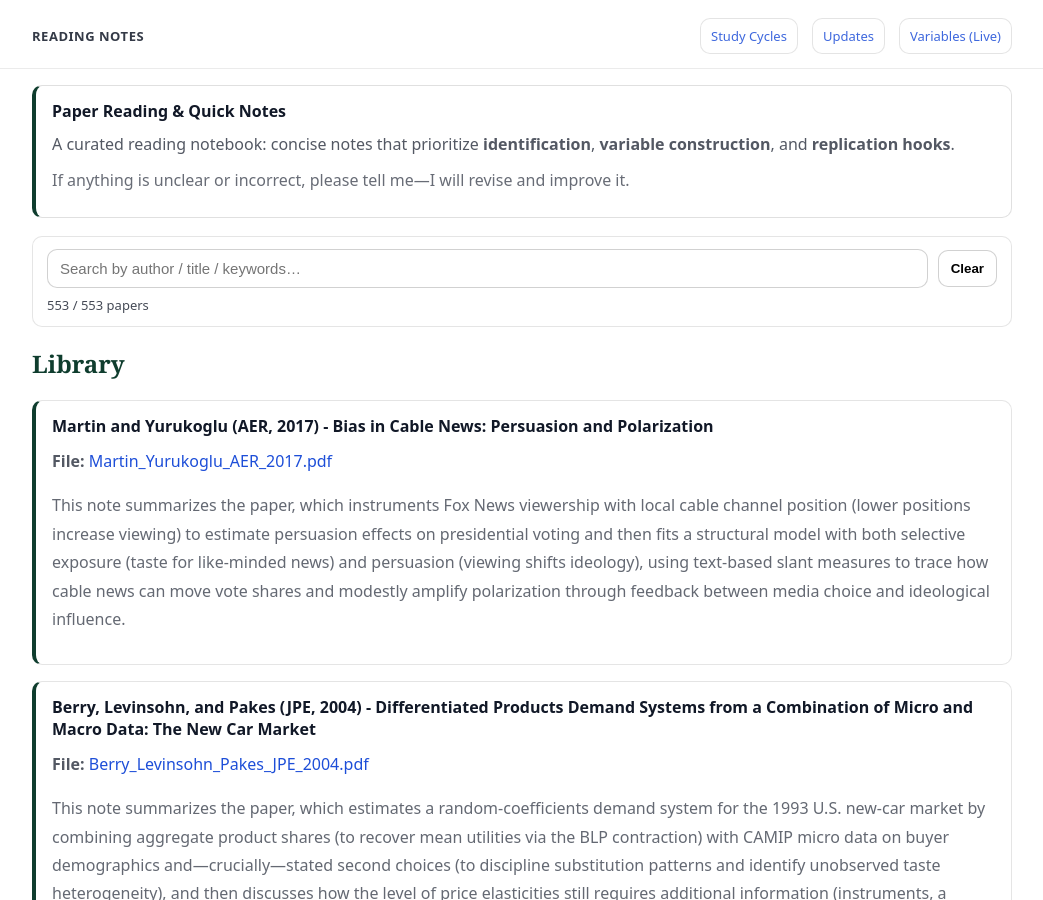
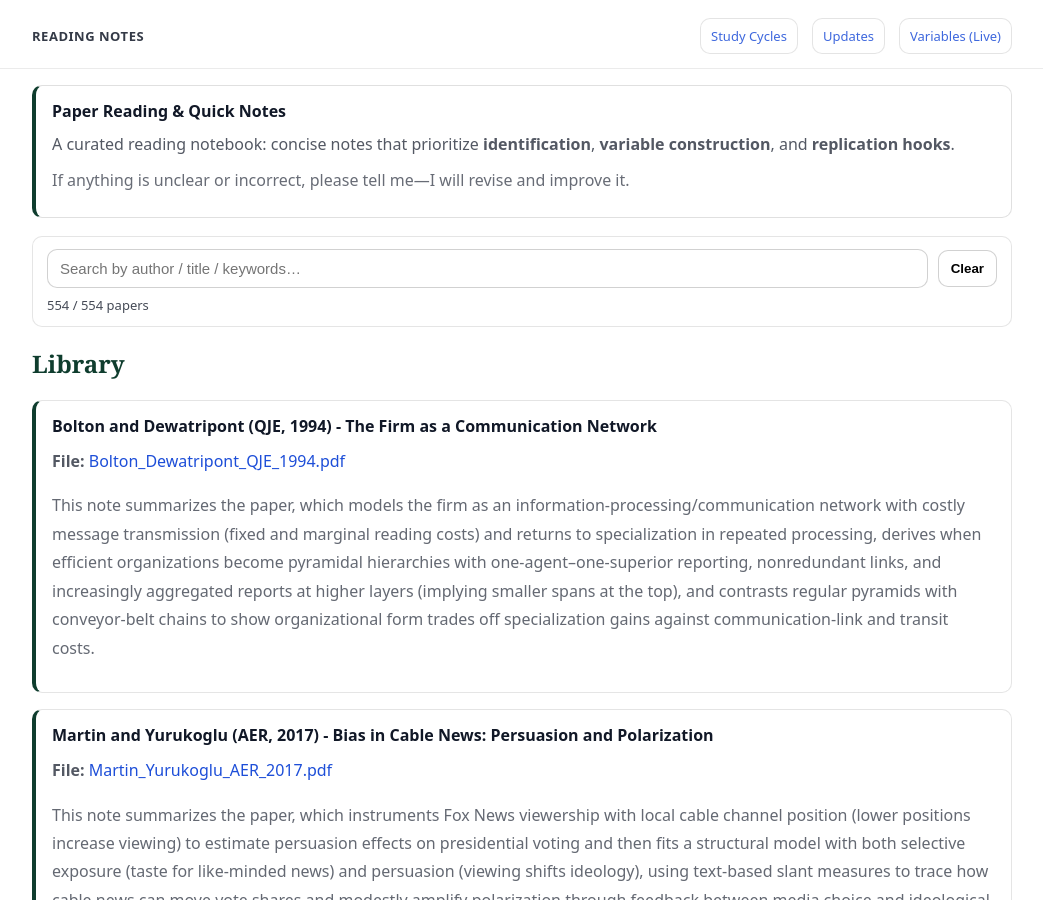
Before and after one commit to yaxinzn/study-archive, a Jekyll site: the page built from reading/index.md, in a window 1280 px wide and 900 px high. Shown: the whole window, without its empty margins (118-1161 px from the left). Built offline with Jekyll 4.4.1, drawn with Linux system fonts in a browser that asks for light colours.

Commit message:
Reading: add/update Bolton_Dewatripont_QJE_1994.pdf

```diff
--- a/_data/reading.yml
+++ b/_data/reading.yml
@@ -1,3 +1,7 @@
+- title: "Bolton and Dewatripont (QJE, 1994) - The Firm as a Communication Network"
+  file: "Bolton_Dewatripont_QJE_1994.pdf"
+  desc: "This note summarizes the paper, which models the firm as an information-processing/communication network with costly message transmission (fixed and marginal reading costs) and returns to specialization in repeated processing, derives when efficient organizations become pyramidal hierarchies with one-agent–one-superior reporting, nonredundant links, and increasingly aggregated reports at higher layers (implying smaller spans at the top), and contrasts regular pyramids with conveyor-belt chains to show organizational form trades off specialization gains against communication-link and transit costs."
+
 - title: "Martin and Yurukoglu (AER, 2017) - Bias in Cable News: Persuasion and Polarization"
   file: "Martin_Yurukoglu_AER_2017.pdf"
   desc: "This note summarizes the paper, which instruments Fox News viewership with local cable channel position (lower positions increase viewing) to estimate persuasion effects on presidential voting and then fits a structural model with both selective exposure (taste for like-minded news) and persuasion (viewing shifts ideology), using text-based slant measures to trace how cable news can move vote shares and modestly amplify polarization through feedback between media choice and ideological influence."
```
Also changed, not shown: 1 other file.
